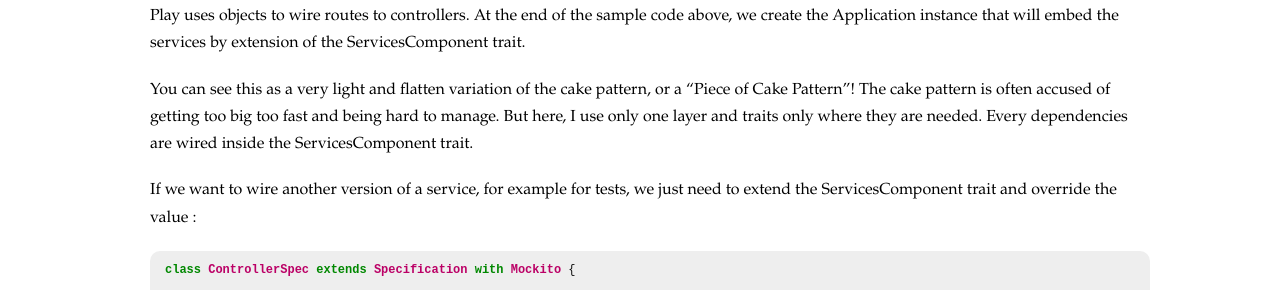
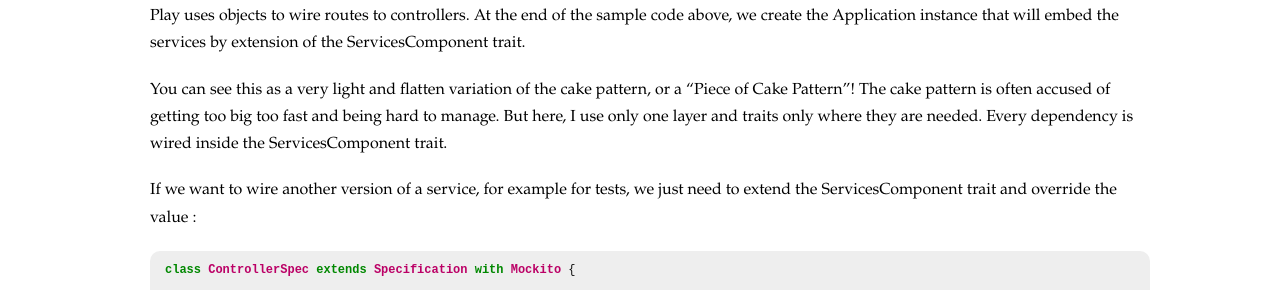
Before and after one commit to loicdescotte/loicdescotte.github.io, a Jekyll site: the page built from _posts/2014-10-22-scala-di.md, in a window 1280 px wide. Shown: the part 1139-1429 px from the top of the page. Built offline with Jekyll 4.4.1, drawn with Linux system fonts in a browser that asks for light colours; nearby versions of some CDN libraries; Markdown is read by kramdown in place of the engine named in the settings; comment, search, counter and statistics services are not loaded.

Commit message:
Update 2014-10-22-scala-di.md

```diff
--- a/_posts/2014-10-22-scala-di.md
+++ b/_posts/2014-10-22-scala-di.md
@@ -73,7 +73,7 @@ Play uses objects to wire routes to controllers. At the end of the sample code a
 
 You can see this as a very light and flatten variation of the cake pattern, or a "Piece of Cake Pattern"!
 The cake pattern is often accused of getting too big too fast and being hard to manage.
-But here, I use only one layer and traits only where they are needed. Every dependencies are wired inside the ServicesComponent trait.
+But here, I use only one layer and traits only where they are needed. Every dependency is wired inside the ServicesComponent trait.
 
 If we want to wire another version of a service, for example for tests, we just need to extend the ServicesComponent trait and override the value :
 
```
